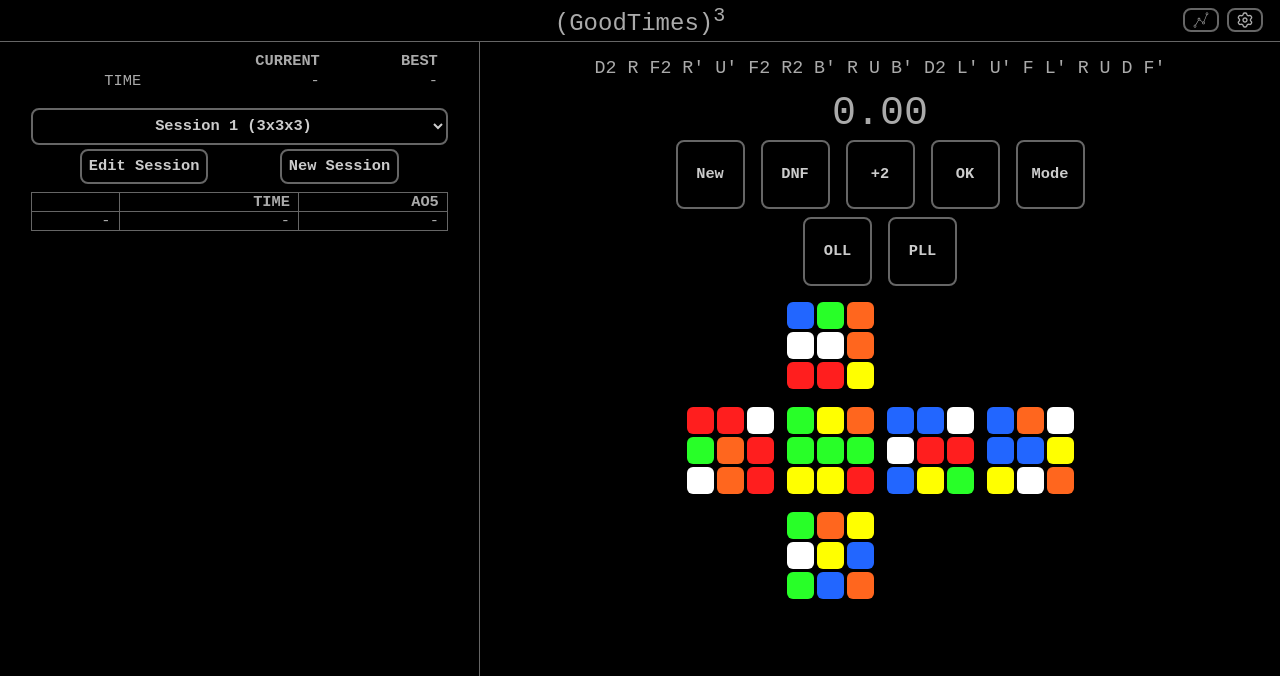
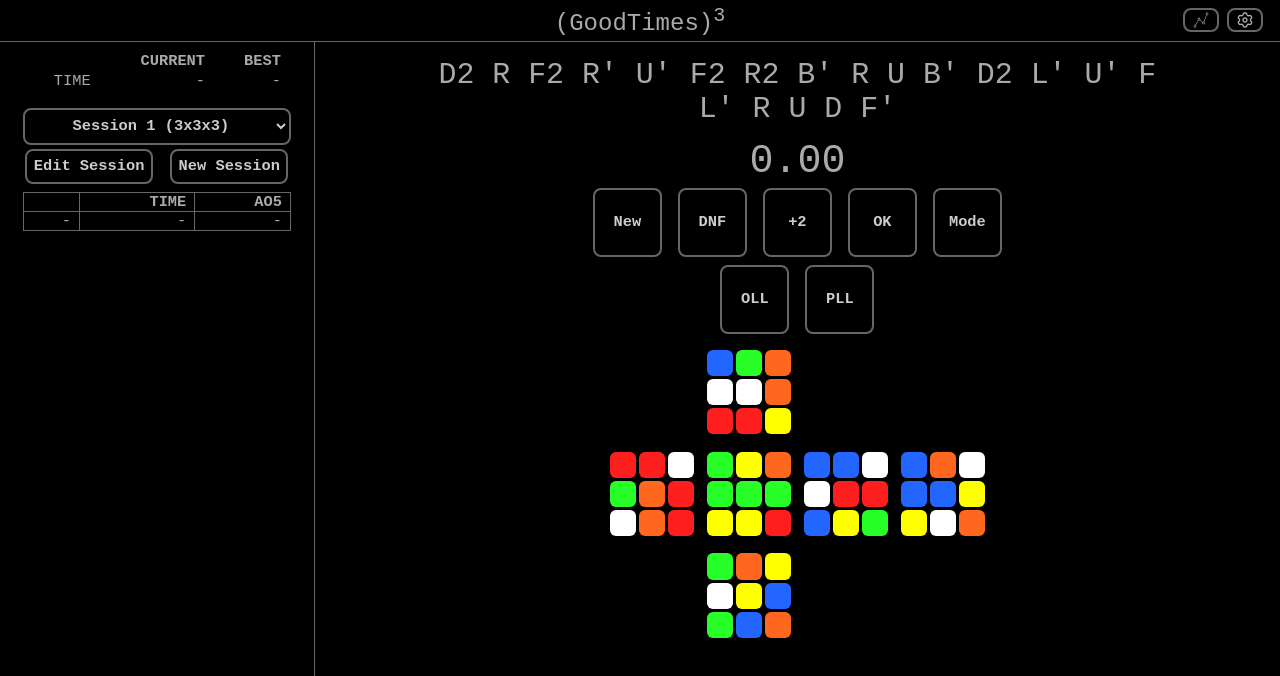
Before and after one commit to brandonma7/goodTimesCubed, a React (Create React App) app: page / in a window 1280 px wide. Shown: the top 676 px of the page. Built offline with nearby package versions, Linux system fonts and the light colour scheme.

Commit message:
Tweaking font sizes

```diff
--- a/src/components/TimerComponent/TimerComponent.scss
+++ b/src/components/TimerComponent/TimerComponent.scss
@@ -22,7 +22,7 @@
     .timer__scramble {
         font-size: 100%;
         margin-bottom: 1vw;
-        width: 60vw;
+        width: 80%;
     }
 
     .timer__splits-table {
@@ -90,7 +90,7 @@
         .timer__scramble {
             font-size: $size-l;
             margin: $size-m;
-            width: 90vw;
+            width: 90%;
         }
     }
 }
--- a/src/components/TimerComponent/TimerComponent.tsx
+++ b/src/components/TimerComponent/TimerComponent.tsx
@@ -173,8 +173,8 @@ const TimerComponent = memo(function TimerComponentInternal({
     }
 
     // Arbitrary font sizes for shortest move count and longest that I thought looked good
-    const fontSizeFor2x2 = 1.5;
-    const fontSizeFor7x7 = 0.8;
+    const fontSizeFor2x2 = 32;
+    const fontSizeFor7x7 = 16;
     // Over-engineered way to figure out what everything in bewteen should be lol
     const slope = (fontSizeFor2x2 - fontSizeFor7x7) / (PuzzleTypeMoveCount['2x2x2'] - PuzzleTypeMoveCount['7x7x7']);
     const yIntercept = fontSizeFor2x2 - slope * PuzzleTypeMoveCount['2x2x2'];
@@ -217,7 +217,7 @@ const TimerComponent = memo(function TimerComponentInternal({
                 className='timer__scramble'
                 ref={scrambleRef}
                 style={{
-                    fontSize: `${scrambleFontSize}em`,
+                    fontSize: `${scrambleFontSize}px`,
                 }}
             >
                 {scramble}
```
